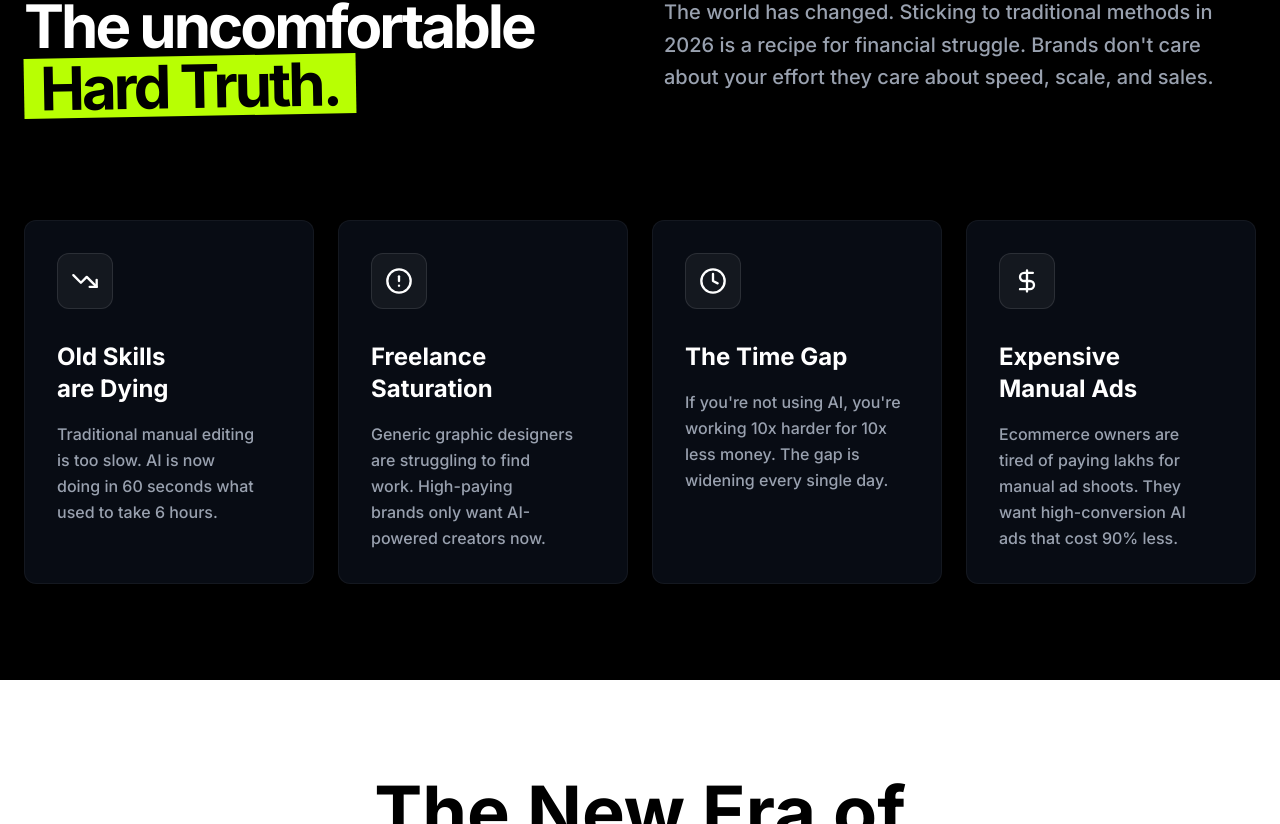
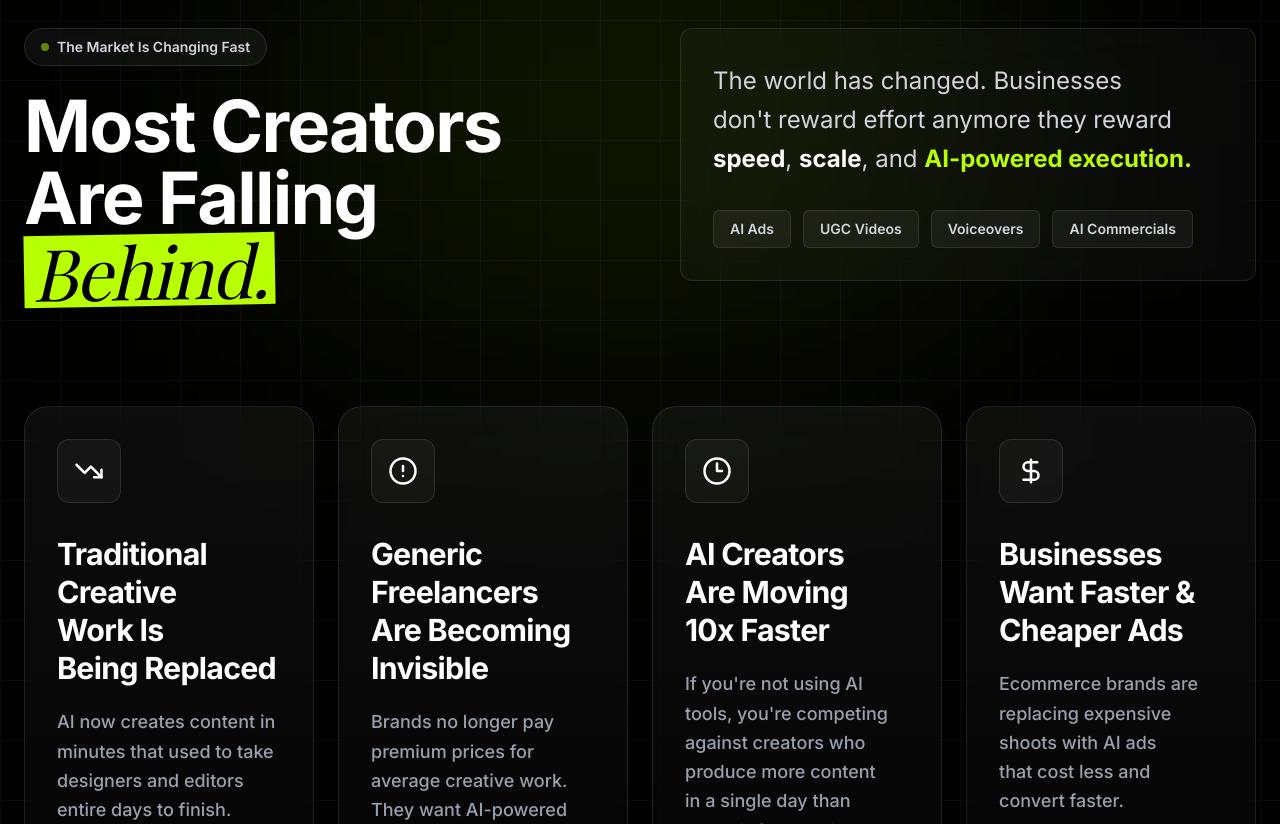
Before and after one commit to Waleedeveloper98/agency-website, a React (Vite) app: page /bootcamp in a window 1280 px wide. Shown: the part 1196-2020 px from the top of the page. Built offline with nearby package versions, Linux system fonts and the light colour scheme; no server answers; a web font is replaced by a local one.

Commit message:
feat: Revamp HardTruthSection with updated content, enhanced visuals, and animations for improved user engagement

```diff
--- a/src/features/course/components/HardTruthSection.jsx
+++ b/src/features/course/components/HardTruthSection.jsx
@@ -1,78 +1,193 @@
 import AnimatedSection from "./AnimatedSection";
-import { AlertCircle, Clock, TrendingDown, DollarSign } from "lucide-react";
+import { AlertCircle, Clock3, TrendingDown, DollarSign } from "lucide-react";
 import ColorHeading from "./ColorHeading";
+import { motion } from "framer-motion";
 
 const HardTruthSection = () => {
   const truths = [
     {
       icon: TrendingDown,
-      title: "Old Skills are Dying",
+      title: "Traditional Creative Work Is Being Replaced",
       description:
-        "Traditional manual editing is too slow. AI is now doing in 60 seconds what used to take 6 hours.",
+        "AI now creates content in minutes that used to take designers and editors entire days to finish.",
     },
     {
       icon: AlertCircle,
-      title: "Freelance Saturation",
+      title: "Generic Freelancers Are Becoming Invisible",
       description:
-        "Generic graphic designers are struggling to find work. High-paying brands only want AI-powered creators now.",
+        "Brands no longer pay premium prices for average creative work. They want AI-powered speed and scale.",
     },
     {
-      icon: Clock,
-      title: "The Time Gap",
+      icon: Clock3,
+      title: "AI Creators Are Moving 10x Faster",
       description:
-        "If you're not using AI, you're working 10x harder for 10x less money. The gap is widening every single day.",
+        "If you're not using AI tools, you're competing against creators who produce more content in a single day than most do in a week.",
     },
     {
       icon: DollarSign,
-      title: "Expensive Manual Ads",
+      title: "Businesses Want Faster & Cheaper Ads",
       description:
-        "Ecommerce owners are tired of paying lakhs for manual ad shoots. They want high-conversion AI ads that cost 90% less.",
+        "Ecommerce brands are replacing expensive shoots with AI ads that cost less and convert faster.",
     },
   ];
 
   return (
     <section
       id="truth"
-      className="py-24 bg-black text-white px-6 overflow-hidden"
+      className="relative overflow-hidden bg-black py-16 md:py-32 text-white px-5 md:px-6"
     >
-      <div className="max-w-7xl mx-auto">
-        <div className="flex flex-col md:flex-row gap-8 md:gap-12 items-start mb-20">
-          <div className="md:w-1/2">
+      {/* Background Effects */}
+      <div className="absolute inset-0 overflow-hidden pointer-events-none">
+        {/* Grid */}
+        <div
+          className="absolute inset-0 opacity-[0.04]"
+          style={{
+            backgroundImage: `
+              linear-gradient(to right, white 1px, transparent 1px),
+              linear-gradient(to bottom, white 1px, transparent 1px)
+            `,
+            backgroundSize: "60px 60px",
+          }}
+        />
+
+        {/* Glow */}
+        <div className="absolute top-0 left-1/2 -translate-x-1/2 w-[700px] h-[400px] bg-(--primary-color)/10 blur-[140px]" />
+      </div>
+
+      <div className="relative z-10 max-w-7xl mx-auto">
+        {/* Top Content */}
+        <div className="flex flex-col lg:flex-row gap-8 sm:gap-2 lg:gap-20 items-start mb-16 md:mb-24">
+          {/* Heading */}
+          <div className="w-full lg:w-1/2">
             <AnimatedSection>
-              <h2 className="text-4xl md:text-6xl font-bold tracking-tighter leading-none mb-6">
-                The uncomfortable <br />
-                <ColorHeading text="Hard Truth." />
+              <div className="inline-flex items-center gap-2 border border-white/10 bg-white/5 backdrop-blur-md rounded-full px-4 py-2 mb-6">
+                <div className="w-2 h-2 rounded-full bg-(--primary-color) animate-pulse" />
+                <span className="text-sm font-semibold text-gray-300">
+                  The Market Is Changing Fast
+                </span>
+              </div>
+
+              <h2 className="text-5xl  md:text-7xl font-bold tracking-tight">
+                Most Creators
+                <br />
+                Are Falling
+                <br />
+                <span className="bg-(--primary-color) text-black italic-font italic font-light rotate-[-1deg] inline-block px-2">
+                  Behind.
+                </span>
               </h2>
             </AnimatedSection>
           </div>
-          <div className="md:w-1/2">
+
+          {/* Paragraph */}
+          <div className="w-full lg:w-1/2">
             <AnimatedSection delay={0.2}>
-              <p className="text-xl text-gray-400 font-medium leading-relaxed">
-                The world has changed. Sticking to traditional methods in 2026
-                is a recipe for financial struggle. Brands don't care about your
-                effort they care about speed, scale, and sales.
+              <div className="border border-white/10 bg-white/[0.03] backdrop-blur-xl rounded-xl p-6 md:p-8">
+                <p className="text-base md:text-2xl text-gray-300 font-base leading-relaxed">
+                  The world has changed. Businesses don't reward effort anymore
+                  they reward{" "}
+                  <span className="text-white font-bold">speed</span>,{" "}
+                  <span className="text-white font-bold">scale</span>, and{" "}
+                  <span className="text-(--primary-color) font-bold">
+                    AI-powered execution.
+                  </span>
                 </p>
+
+                <div className="mt-8 flex flex-wrap gap-3">
+                  {["AI Ads", "UGC Videos", "Voiceovers", "AI Commercials"].map(
+                    (item, i) => (
+                      <div
+                        key={i}
+                        className="px-4 py-2 rounded-md bg-white/5 border border-white/10 text-sm font-semibold text-gray-300 hover:bg-(--primary-color) hover:text-black transition-colors duration-300 cursor-pointer"
+                      >
+                        {item}
+                      </div>
+                    ),
+                  )}
+                </div>
+              </div>
             </AnimatedSection>
           </div>
         </div>
 
-        <div className="grid grid-cols-1 md:grid-cols-2 lg:grid-cols-4 gap-6">
+        {/* Cards */}
+        <div className="grid grid-cols-1 sm:grid-cols-2 xl:grid-cols-4 gap-5 md:gap-6">
           {truths.map((truth, i) => (
-            <AnimatedSection
-              key={i}
-              delay={0.1 * i}
-              className="bg-gray-900/50 border border-white/5 p-8 rounded-xl hover:border-accent/40 transition-colors group cursor-pointer"
+            <AnimatedSection key={i} delay={0.1 * i}>
+              <motion.div
+                whileHover={{
+                  y: -8,
+                }}
+                transition={{
+                  type: "spring",
+                  stiffness: 200,
+                  damping: 20,
+                }}
+                className="
+                  group
+                  relative
+                  overflow-hidden
+                  rounded-3xl
+                  border
+                  border-white/10
+                  bg-gradient-to-b
+                  from-white/[0.05]
+                  to-white/[0.02]
+                  backdrop-blur-xl
+                  p-7
+                  md:p-8
+                  h-full
+                  min-h-[320px]
+                  transition-all
+                  duration-500
+                  hover:border-(--primary-color)/40
+                  hover:shadow-[0_0_60px_rgba(184,255,3,0.12)]
+                "
               >
-              <div className="w-14 h-14 bg-white/5 rounded-xl flex items-center justify-center mb-8 border border-white/10  group-hover:bg-(--primary-color) transition-all duration-300">
+                {/* Glow */}
+                <div className="absolute inset-0 opacity-0 group-hover:opacity-100 transition-opacity duration-700 bg-[radial-gradient(circle_at_top,rgba(184,255,3,0.14),transparent_70%)]" />
+
+                {/* Icon */}
+                <div
+                  className="
+                    relative
+                    z-10
+                    w-16
+                    h-16
+                    rounded-xl
+                    border
+                    border-white/10
+                    bg-white/[0.04]
+                    flex
+                    items-center
+                    justify-center
+                    mb-8
+                    group-hover:bg-(--primary-color)
+                    group-hover:scale-110
+                    transition-all
+                    duration-500
+                  "
+                >
                   <truth.icon
-                  size={28}
-                  className="text-white group-hover:text-black transition-colors"
+                    size={30}
+                    className="text-white group-hover:text-black transition-colors duration-500"
                   />
                 </div>
-              <h3 className="text-2xl font-bold mb-4">{truth.title}</h3>
-              <p className="text-gray-400 font-medium leading-relaxed">
+
+                {/* Content */}
+                <div className="relative z-10">
+                  <h3 className="text-2xl md:text-[1.9rem] font-bold leading-tight tracking-tight mb-5 select-none">
+                    {truth.title}
+                  </h3>
+
+                  <p className="text-gray-400 text-base md:text-lg leading-relaxed font-medium select-none">
                     {truth.description}
                   </p>
+                </div>
+
+                {/* Bottom Line */}
+                <div className="absolute bottom-0 left-0 h-[3px] w-0 bg-(--primary-color) group-hover:w-full transition-all duration-700" />
+              </motion.div>
             </AnimatedSection>
           ))}
         </div>
```
Lines whose indentation alone changed are shown as unchanged.
